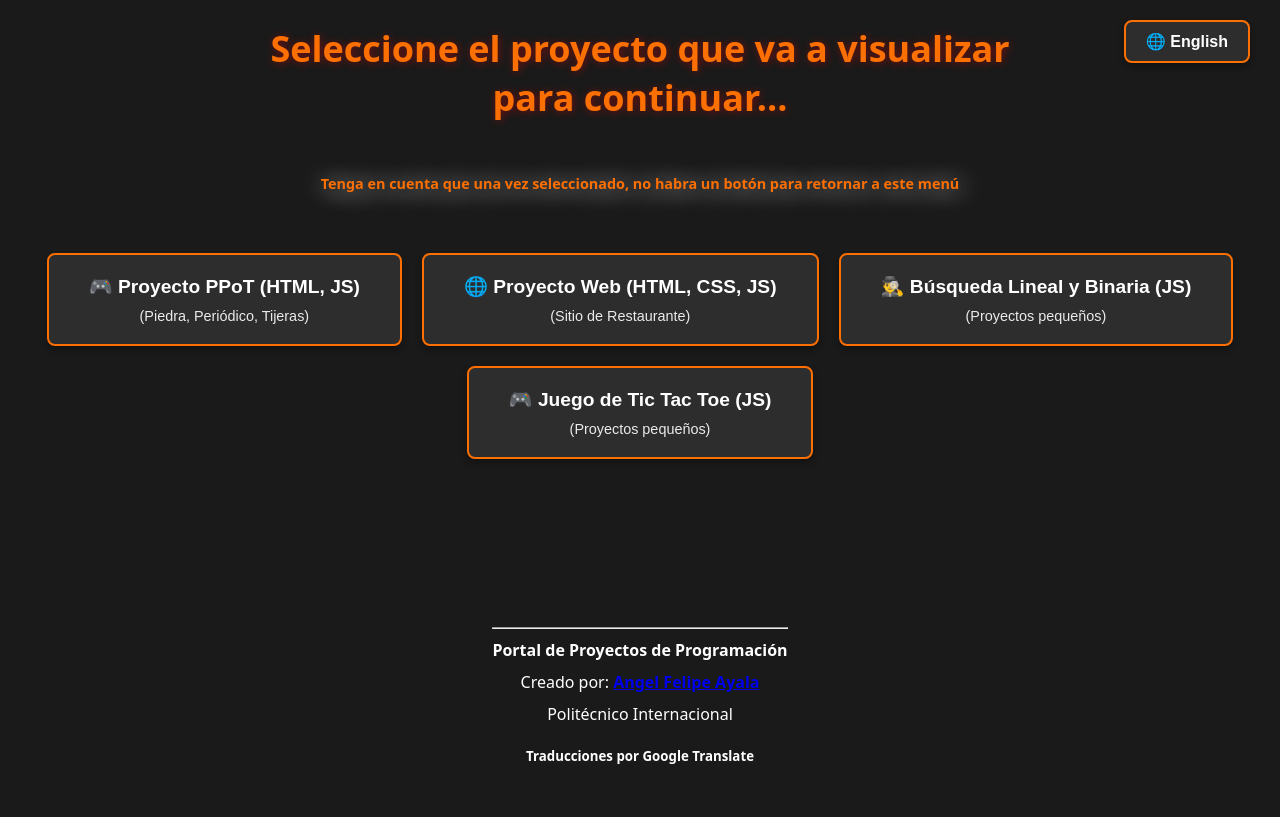
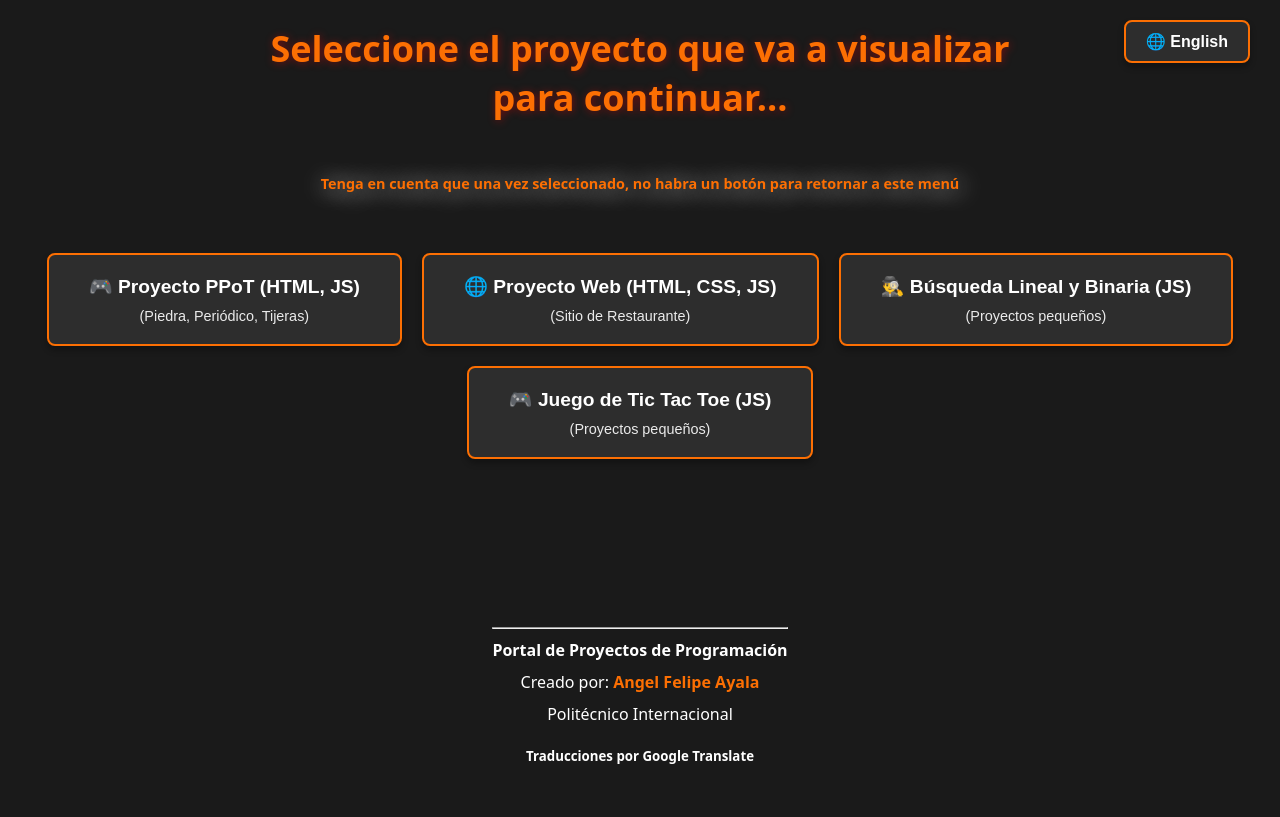
Before and after one commit to unfixedcode/Learning-college, a plain HTML site: page index.html in a window 1280 px wide. Drawn offline with Linux system fonts and the light colour scheme.

Commit message:
Added some changes to the index.html and README.md files, as well as updates to the OtrosAlgoritmos section. Also, I made some modifications to the Web/PrimerCiclo/PaginaCSS-JS/docs/IEEE_Ciclo2.pdf file, but those changes are not staged for commit yet. Modified the index.html to include new links and updated the README.md to reflect the latest changes in the project. The OtrosAlgoritmos section now has updated content and styling for better user experience. The changes to the IEEE_Ciclo2.pdf are still being reviewed and will be staged for commit once finalized.

```diff
--- a/OtrosAlgoritmos/Tricky/style/styles.css
+++ b/OtrosAlgoritmos/Tricky/style/styles.css
@@ -60,6 +60,18 @@ body {
     background-color: #0a4152a9;
 }
 
+.enlace {
+    color: black;
+    text-decoration: none;
+    font-weight: italic;
+    text-shadow: 1px 1px 2px white;
+}
+
+.enlace:hover {
+    text-decoration: underline;
+    text-shadow: 1px 1px 5px var(--color-fondo);
+}
+
 .botonInJu {
     background-color: var(--color-boton);
     color: var(--color-texto1);
--- a/index.html
+++ b/index.html
@@ -3,11 +3,11 @@
 <head>
     <meta charset="UTF-8">
     <meta name="viewport" content="width=device-width, initial-scale=1.0">
-    <title>Redirection place - Proyectos Unfixed-code</title>
+    <title>Portal de Proyectos - Unfixed-code</title>
 
     <div>
     <style>
-        /* Estilos generales quemados */
+        /* Estilos generales dentro del mismo index para no "desordenar" las carpetas de cada proyecto */
         body {
             background-color: #1a1a1a;
             color: #ffffff;
@@ -121,6 +121,17 @@
         body {
             top: 0 !important;
         }
+
+        .enlace {
+            color: #fc6f03;
+            text-decoration: none;
+            transition: color 0.3s ease;
+        }
+        .enlace:hover {
+            color: #ff8c00;
+            text-shadow: #fc6f03 0px 0px 10px;
+            transform: scale(1.05);
+        }
     </style>
     </div>
 </head>
@@ -201,7 +212,7 @@
     <footer id="footerfull">
         <hr>
         <p><strong>Portal de Proyectos de Programación</strong></p>
-        <p>Creado por: <strong><a href="https://www.github.com/unfixedcode" alt="Perfil Github" class="enlace-resaltado" target="_blank">Angel Felipe Ayala</a></strong></p>
+        <p>Creado por: <strong><a href="https://www.github.com/unfixedcode" alt="Perfil Github" class="enlace" target="_blank">Angel Felipe Ayala</a></strong></p>
         <p>Politécnico Internacional</p>
         <h5>Traducciones por Google Translate</h5>
     </footer>
```
Also changed, not shown: OtrosAlgoritmos/PPoT/Index.html (+4 -4 lines), OtrosAlgoritmos/Tricky/index.html (+3 -0 lines), 1 other file.
